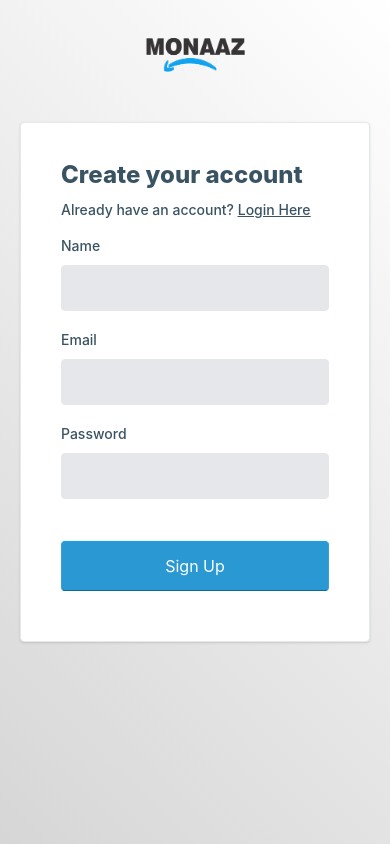
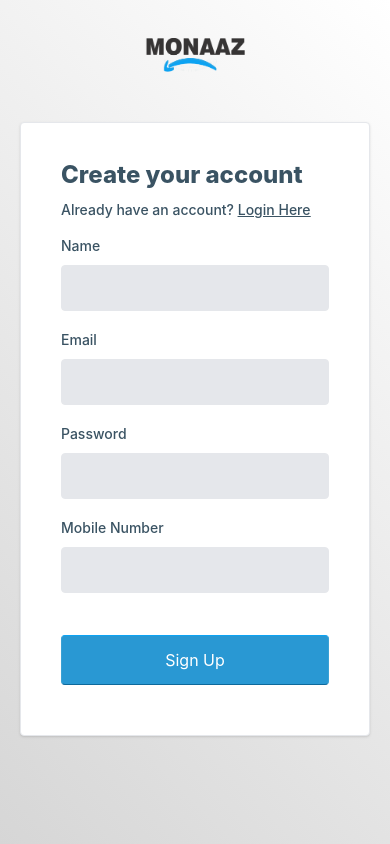
Before and after one commit to aboongm/e-keithel, a React (Create React App) app in the folder e-keithel-frontend/: page /signup in a window 390 px wide. Built offline with nearby package versions, Linux system fonts and the light colour scheme.

Commit message:
Add mobile number to signup form

```diff
--- a/e-keithel-frontend/src/app/components/auth/Signup.js
+++ b/e-keithel-frontend/src/app/components/auth/Signup.js
@@ -8,13 +8,14 @@
 import { toast } from 'react-toastify';
 
 const Signup = () => {
-  const nameRef = useRef();
+  const fullnameRef = useRef();
   const emailRef = useRef();
   const errRef = useRef();
 
-  const [name, setName] = useState('');
+  const [fullname, setFullname] = useState('');
   const [email, setEmail] = useState('');
   const [password, setPassword] = useState('');
+  const [mobileNo, setMobileNo] = useState('');
   const [errMsg, setErrMsg] = useState('');
 
   const dispatch = useDispatch();
@@ -24,19 +25,19 @@
   console.log('signup: ', registerData, isSuccessRegister);
 
   useEffect(() => {
-    nameRef.current.focus();
+    fullnameRef.current.focus();
     emailRef.current.focus();
   }, []);
 
   useEffect(() => {
     setErrMsg('');
-  }, [name, email, password]);
+  }, [fullname, email, password, mobileNo]);
 
   const handleSubmit = async (e) => {
     e.preventDefault();
 
-    if (email && password) {
-      await registerUser({ user: { name, email, password } });
+    if (fullname && email && password && mobileNo) {
+      await registerUser({ user: { fullname, email, password, mobileNo } });
     }
   };
 
@@ -54,9 +55,10 @@
     }
   }, [isSuccessRegister]);
 
-  const handleNameInput = (e) => setName(e.target.value);
+  const handleNameInput = (e) => setFullname(e.target.value);
   const handleEmailInput = (e) => setEmail(e.target.value);
   const handlePasswordInput = (e) => setPassword(e.target.value);
+  const handleMobileNoInput = (e) => setMobileNo(e.target.value);
 
   const errClass = errMsg ? 'errmsg' : 'offscreen';
 
@@ -91,11 +93,11 @@
               Name
             </label>
             <input
-              aria-label="enter your name"
+              aria-label="enter your fullname"
               type="name"
               id="name"
-              ref={nameRef}
-              value={name}
+              ref={fullnameRef}
+              value={fullname}
               onChange={handleNameInput}
               className="bg-gray-200 border rounded focus:outline-none text-base font-medium leading-none login__text py-3 w-full pl-3 mt-2"
               required
@@ -146,6 +148,21 @@
               </div>
             </div>
           </div>
+          <div className="mt-4">
+            <label className="text-sm font-medium leading-none login__text">
+              Mobile Number
+            </label>
+            <input
+              aria-label="enter mobile number"
+              type="number"
+              id="number"
+              // ref={emailRef}
+              value={mobileNo}
+              onChange={handleMobileNoInput}
+              className="bg-gray-200 border rounded focus:outline-none text-base font-medium leading-none login__text py-3 w-full pl-3 mt-2"
+              required
+            />
+          </div>
           <div className="mt-8">
             <button
               onClick={handleSubmit}
```
